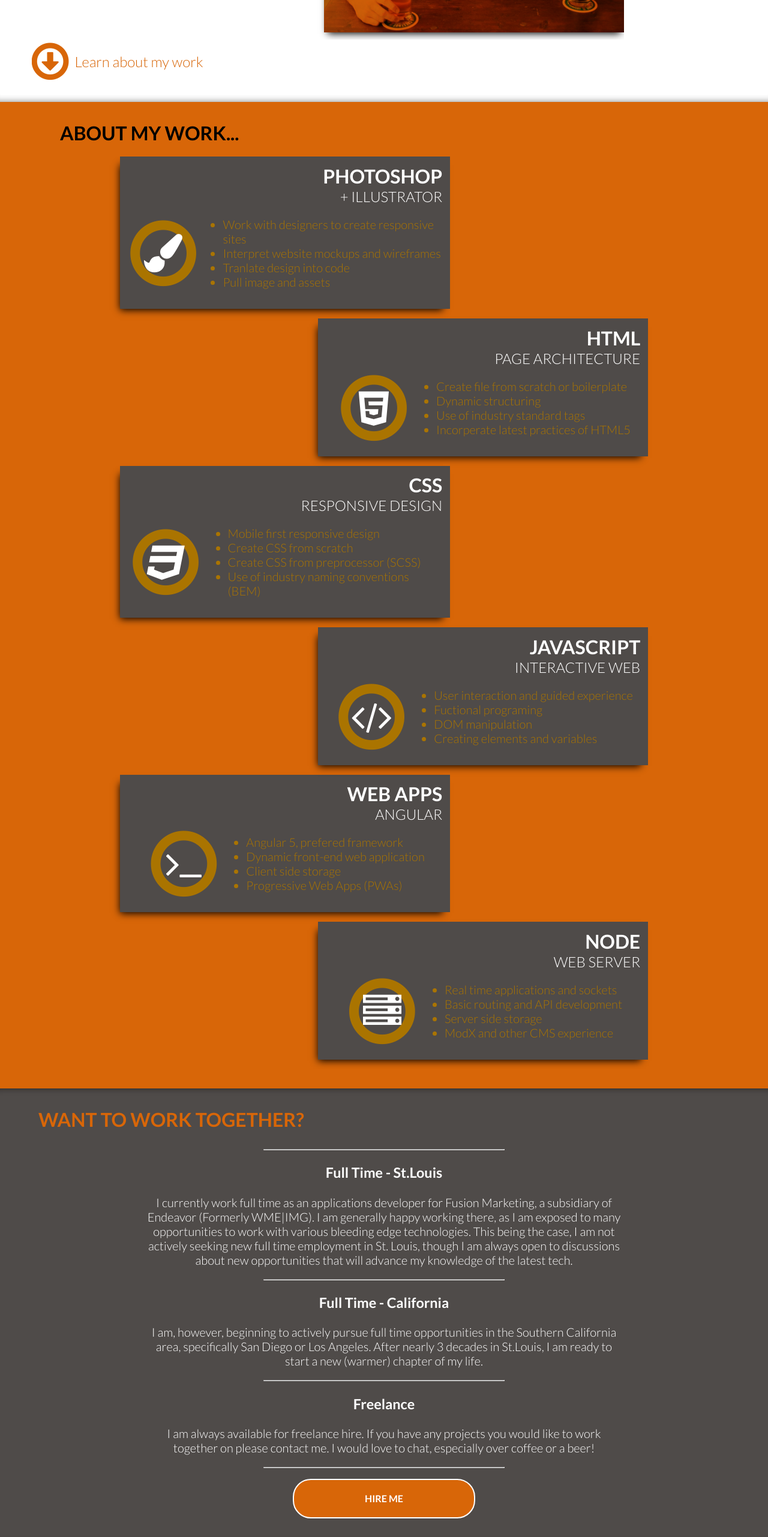
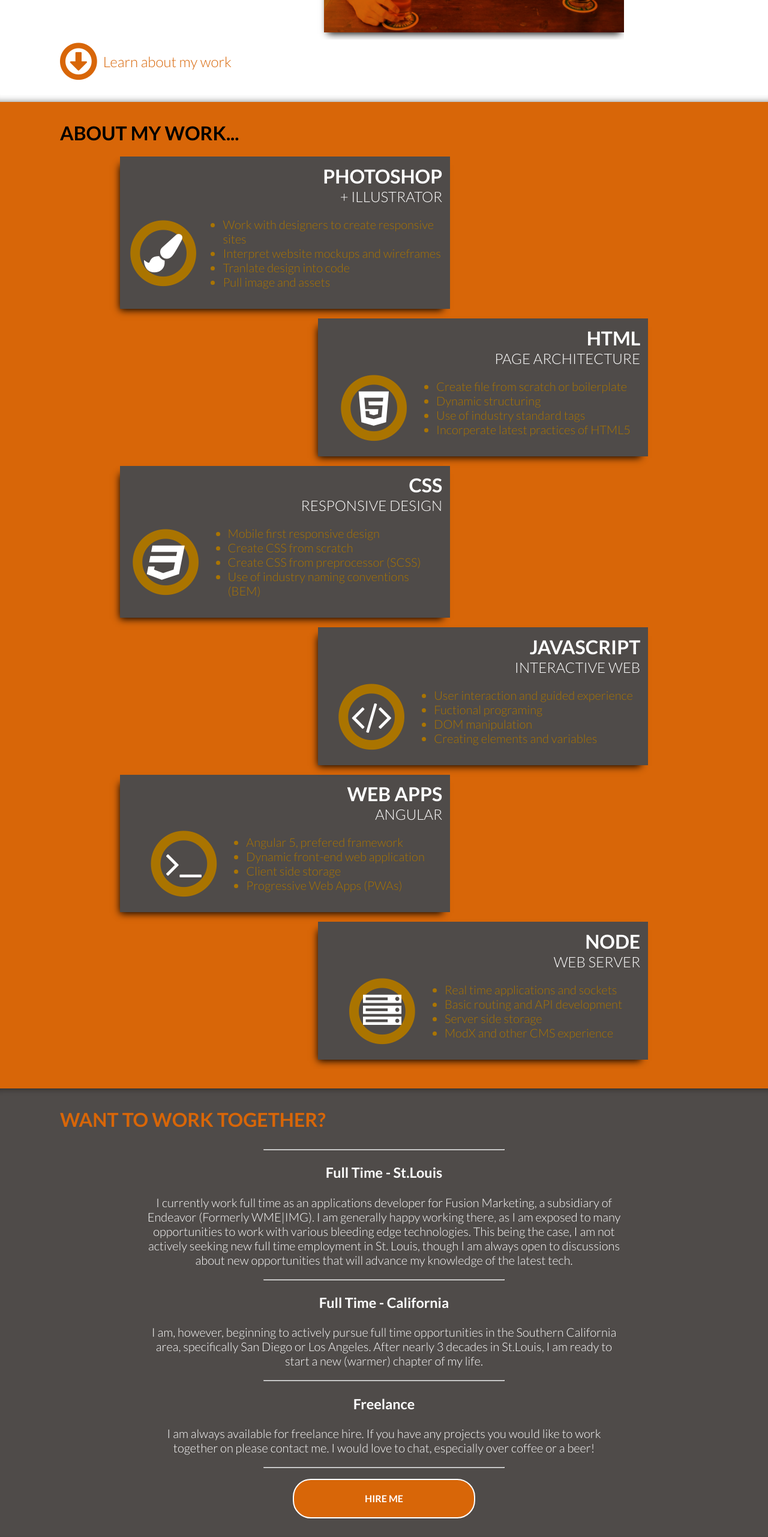
Before and after one commit to chris-milliano/personal-site, an Angular app: page / in a window 1280 px wide. Shown: the part 1784-4347 px from the top of the page at 60% size. Built offline with nearby package versions, Linux system fonts and the light colour scheme.

Commit message:
CHORE: Fix some container issues

```diff
--- a/src/app/components/landing-about/landing-about.component.scss
+++ b/src/app/components/landing-about/landing-about.component.scss
@@ -59,7 +59,7 @@
 
         color: $br-orange;
         transition: all 1.5s ease;
-        margin: 0 1vw;
+        margin: 0 auto;
 
         &:hover {
             transform: scale(.95);
--- a/src/app/components/landing-hire/landing-hire.component.html
+++ b/src/app/components/landing-hire/landing-hire.component.html
@@ -1,5 +1,6 @@
 <div id="landing-hire" class="container">
     <hr class="section-hr section-hr--top"/>
+    <div class="section-contents">
 
         <h2 class="title">WANT TO WORK TOGETHER?</h2>
 
@@ -39,7 +40,6 @@
             </div>
         </div>
 
-
-
+    </div>
     <hr class="section-hr section-hr--bottom"/>
 </div>
```
Lines whose indentation alone changed are shown as unchanged.
